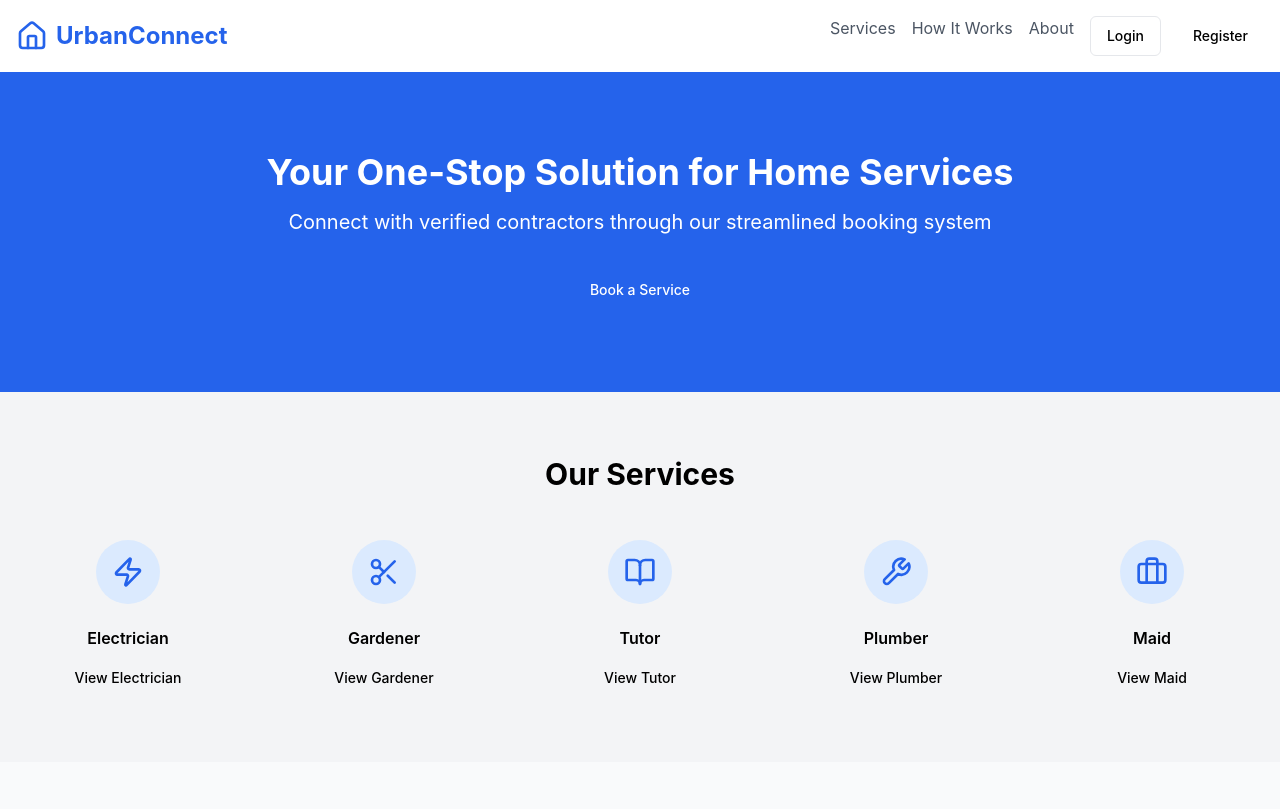
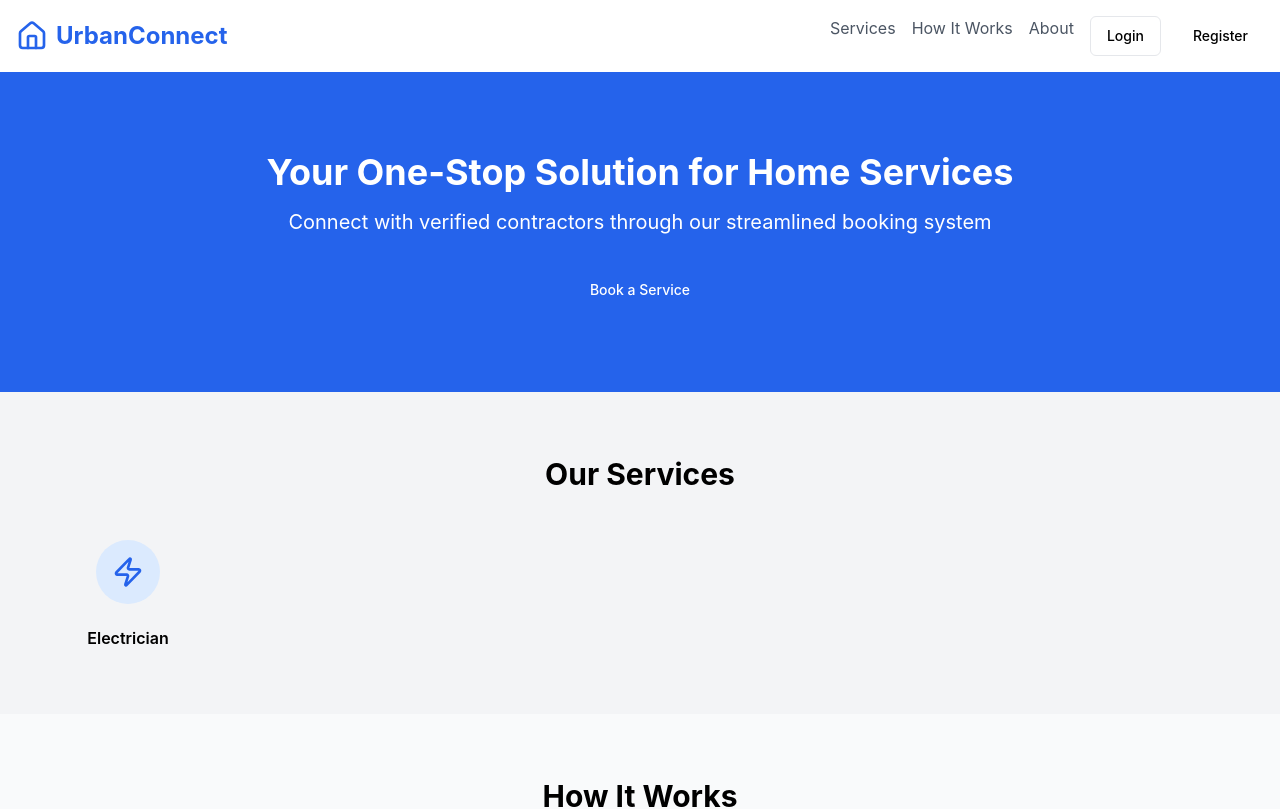
Before and after one commit to Team-Sharks-1/Frontend, a React (Create React App) app: page / in a window 1280 px wide. Shown: the top 809 px of the page. Built offline with nearby package versions, Linux system fonts and the light colour scheme.

Commit message:
new changes

```diff
--- a/src/MainPage.js
+++ b/src/MainPage.js
@@ -1,17 +1,13 @@
 import React, { useState } from 'react';
 import { useNavigate } from 'react-router-dom';
-import { X, Menu, User, LogIn, Home, Zap, Scissors, BookOpen, Wrench, Briefcase } from 'lucide-react';
+import { X, Menu, User, LogIn, Home, Zap } from 'lucide-react';
 import { Dialog, DialogContent, DialogHeader, DialogTitle, DialogTrigger } from './components/ui/Dialog';
 import Label from './components/ui/Label';
 import Input from './components/ui/Input';
 import { Button } from './components/ui/Button';
 
 const services = [
-  { name: 'Electrician', icon: Zap, route: '/professionals?service=Electrician' },
-  { name: 'Gardener', icon: Scissors, route: '/professionals?service=Gardener' },
-  { name: 'Tutor', icon: BookOpen, route: '/professionals?service=Tutor' },
-  { name: 'Plumber', icon: Wrench, route: '/professionals?service=Plumber' },
-  { name: 'Maid', icon: Briefcase, route: '/professionals?service=Maid' },
+  { name: 'Electrician', icon: Zap, route: '/professionals?service=Electrician' }
 ];
 
 const MainPage = () => {
@@ -162,14 +158,13 @@ const MainPage = () => {
         <section id="services" className="py-16">
           <div className="container mx-auto px-4">
             <h2 className="text-3xl font-bold text-center mb-12">Our Services</h2>
-            <div className="grid grid-cols-2 md:grid-cols-3 lg:grid-cols-5 gap-8">
+            <div className="grid grid-cols-1 md:grid-cols-3 lg:grid-cols-5 gap-8">
               {services.map((service, index) => (
                 <div key={index} className="text-center">
                   <div className="bg-blue-100 rounded-full p-4 inline-block mb-4">
                     <service.icon className="h-8 w-8 text-blue-600" />
                   </div>
                   <h3 className="font-semibold">{service.name}</h3>
-                  <Button onClick={() => navigate(service.route)} className="mt-2">View {service.name}</Button>
                 </div>
               ))}
             </div>
```
